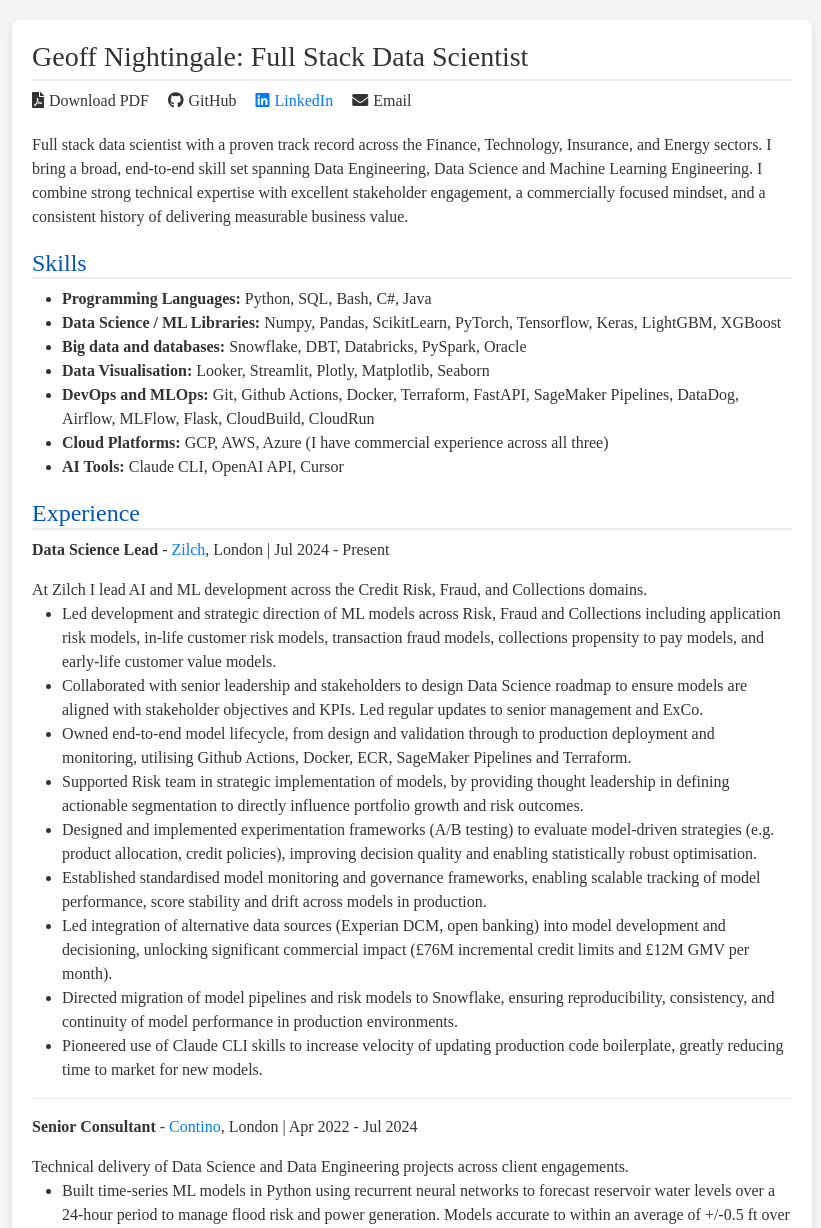
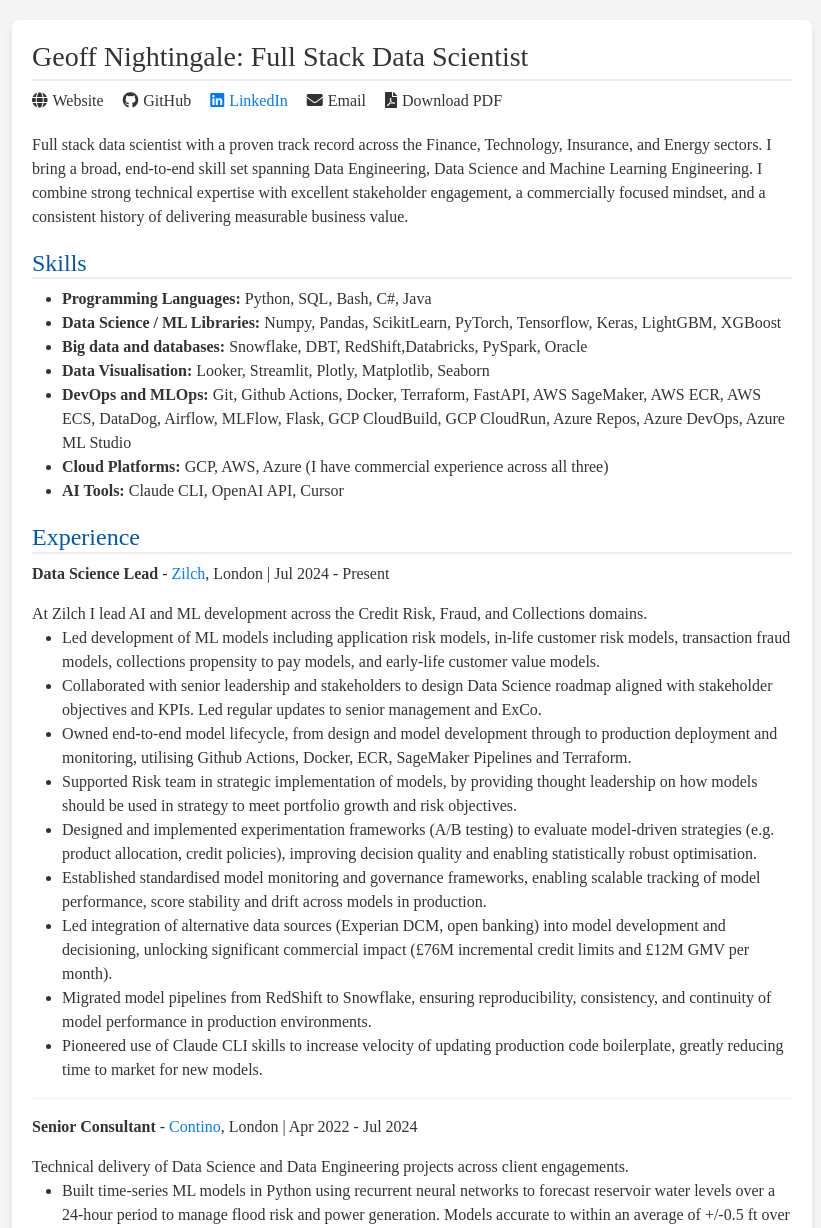
Before and after one commit to g-nightingale/cv-webapp, a Flask app: page / in a window 1280 px wide. Shown: the top 1228 px of the page, without its empty margins (228-1049 px from the left). Run offline with Flask 2, Linux system fonts and the light colour scheme; some libraries are stand-ins or nearby versions.

Commit message:
feat: uddate cv contents

```diff
--- a/templates/cv.html
+++ b/templates/cv.html
@@ -68,18 +68,21 @@
 <div class="container">
     <h1>Geoff Nightingale: Full Stack Data Scientist </h1>
     <div style="margin-top: 5px; margin-bottom: 20px;">
-        <button class="download-link" onclick="downloadPDF()">
-            <i class="fas fa-file-pdf" style="margin-right: 5px;"></i>Download PDF
-        </button>
+        <a href="https://geoff-cv.nrg-lab.dev/" target="_blank" style="text-decoration: none; color: #333; margin-right: 15px;">
+            <i class="fas fa-globe" style="margin-right: 5px;"></i>Website
+        </a>
         <a href="https://github.com/g-nightingale" target="_blank" style="text-decoration: none; color: #333; margin-right: 15px;">
             <i class="fab fa-github" style="margin-right: 5px;"></i>GitHub
         </a>
         <a href="https://www.linkedin.com/in/geoff-nightingale-27153360/" target="_blank" style="text-decoration: none; color: #007bff; margin-right: 15px;">
             <i class="fab fa-linkedin" style="margin-right: 5px;"></i>LinkedIn
         </a>
-        <a href="mailto:geoffrey.nightingale@gmail.com" style="text-decoration: none; color: #333;">
+        <a href="mailto:geoffrey.nightingale@gmail.com" style="text-decoration: none; color: #333; margin-right: 15px;">
             <i class="fas fa-envelope" style="margin-right: 5px;"></i>Email
         </a>
+        <button class="download-link" onclick="downloadPDF()">
+            <i class="fas fa-file-pdf" style="margin-right: 5px;"></i>Download PDF
+        </button>
     </div>
 
     <p>
@@ -93,9 +96,9 @@
     <ul>
         <li><strong>Programming Languages: </strong> Python, SQL, Bash, C#, Java</li>
         <li><strong>Data Science / ML Libraries: </strong> Numpy, Pandas, ScikitLearn, PyTorch, Tensorflow, Keras, LightGBM, XGBoost</li>
-        <li><strong>Big data and databases: </strong>Snowflake, DBT, Databricks, PySpark, Oracle</li>
+        <li><strong>Big data and databases: </strong>Snowflake, DBT, RedShift,Databricks, PySpark, Oracle</li>
         <li><strong>Data Visualisation: </strong>Looker, Streamlit, Plotly, Matplotlib, Seaborn</li>
-        <li><strong>DevOps and MLOps: </strong>Git, Github Actions, Docker, Terraform, FastAPI, SageMaker Pipelines, DataDog, Airflow, MLFlow, Flask, CloudBuild, CloudRun</li>
+        <li><strong>DevOps and MLOps: </strong>Git, Github Actions, Docker, Terraform, FastAPI, AWS SageMaker, AWS ECR, AWS ECS, DataDog, Airflow, MLFlow, Flask, GCP CloudBuild, GCP CloudRun, Azure Repos, Azure DevOps, Azure ML Studio</li>
         <li><strong>Cloud Platforms: </strong>GCP, AWS, Azure (I have commercial experience across all three)</li>
         <li><strong>AI Tools: </strong>Claude CLI, OpenAI API, Cursor</li>
     </ul>
@@ -104,14 +107,14 @@
     <p><strong>Data Science Lead</strong> - <a href="https://www.zilch.com" target="_blank">Zilch</a>, London | Jul 2024 - Present</p>
     At Zilch I lead AI and ML development across the Credit Risk, Fraud, and Collections domains.
     <ul>
-        <li>Led development and strategic direction of ML models across Risk, Fraud and Collections including application risk models, in-life customer risk models, transaction fraud models, collections propensity to pay models, and early-life customer value models.</li>
-        <li>Collaborated with senior leadership and stakeholders to design Data Science roadmap to ensure models are aligned with stakeholder objectives and KPIs. Led regular updates to senior management and ExCo.</li>
-        <li>Owned end-to-end model lifecycle, from design and validation through to production deployment and monitoring, utilising Github Actions, Docker, ECR, SageMaker Pipelines and Terraform.</li>
-        <li>Supported Risk team in strategic implementation of models, by providing thought leadership in defining actionable segmentation to directly influence portfolio growth and risk outcomes.</li>
+        <li>Led development of ML models including application risk models, in-life customer risk models, transaction fraud models, collections propensity to pay models, and early-life customer value models.</li>
+        <li>Collaborated with senior leadership and stakeholders to design Data Science roadmap aligned with stakeholder objectives and KPIs. Led regular updates to senior management and ExCo.</li>
+        <li>Owned end-to-end model lifecycle, from design and model development through to production deployment and monitoring, utilising Github Actions, Docker, ECR, SageMaker Pipelines and Terraform.</li>
+        <li>Supported Risk team in strategic implementation of models, by providing thought leadership on how models should be used in strategy to meet portfolio growth and risk objectives.</li>
         <li>Designed and implemented experimentation frameworks (A/B testing) to evaluate model-driven strategies (e.g. product allocation, credit policies), improving decision quality and enabling statistically robust optimisation.</li>
         <li>Established standardised model monitoring and governance frameworks, enabling scalable tracking of model performance, score stability and drift across models in production.</li>
         <li>Led integration of alternative data sources (Experian DCM, open banking) into model development and decisioning, unlocking significant commercial impact (£76M incremental credit limits and £12M GMV per month).</li>
-        <li>Directed migration of model pipelines and risk models to Snowflake, ensuring reproducibility, consistency, and continuity of model performance in production environments.</li>
+        <li>Migrated model pipelines from RedShift to Snowflake, ensuring reproducibility, consistency, and continuity of model performance in production environments.</li>
         <li>Pioneered use of Claude CLI skills to increase velocity of updating production code boilerplate, greatly reducing time to market for new models.</li>
     </ul>
     <p class="bottomborder"></p>
@@ -154,8 +157,9 @@
     <p><strong>Senior Consultant</strong> - Euristix, London | Sep 2016 - Dec 2017</p>
     Responsible for leading model development and data science projects.
     <ul>
-        <li>Developed IFRS9 model using Markov decision process to forecast expected credit losses.</li>
+        <li>Developed IFRS9 model to forecast expected credit losses for Mortgage book. Methodology used roll-rate driven Markov decision process linked to economic indicators.</li>
         <li>Developed debt pricing models using decision trees and regression models to provide pricing estimates to debt collection agencies.</li>
+        <li>Implemented novel modelling approaches using trigonometric functions to model time-series data.
         <li>Lead and mentored a team of 3 analysts, managed objectives and career progression.</li>
     </ul>
     <p class="bottomborder"></p>
@@ -187,7 +191,7 @@ and prioritise collection accounts. A/B testing results showed a recoveries upli
     <p><strong>Deep Learning Specialization</strong> - Coursera | 2019</p>
     <p><strong>Machine Learning</strong> - Coursera | 2015</p>
 
-    <h2>Projects</h2>
+    <h2>Projects and Interests</h2>
     <p><strong>Master's Thesis</strong></p>
     <ul>
         <li><a href="https://marl-ctf.nrg-lab.dev">Multi-Agent Reinforcement Learning for Capture The Flag</a>: Agents learn to play Capture The Flag using multi-agent reinforcement learning. </li>
@@ -203,6 +207,8 @@ and prioritise collection accounts. A/B testing results showed a recoveries upli
         <li><a href="https://meal-deal-optimiser.nrg-lab.dev">Meal Deal Optimiser</a>: Optimises a Sainsbury's meal deal according to the user's nurtrional goals. </li>
         <li><a href="https://nutrition-planner.nrg-lab.dev">Running Calorie Calculator & Meal Planner</a>: Calculates the calories burned and generates a meal plan based on the user's activity level. </li>
     </ul>
+    <p><strong>Interests</strong></p>
+    <p>Outside of work I enjoy recreational programming, running, cycling, swimming, reading (mostly non-fiction), and making music.</p>
 </div>
 <script>
     function downloadPDF() {
```
